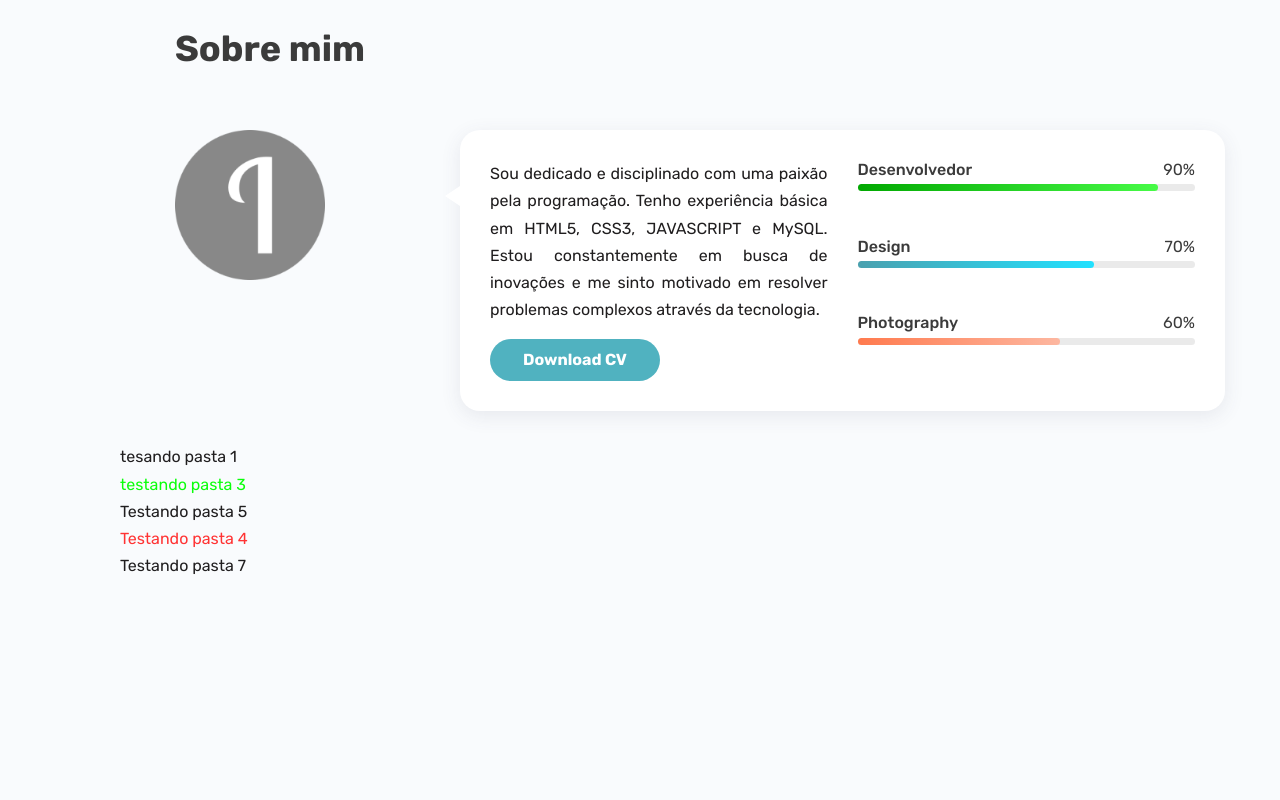
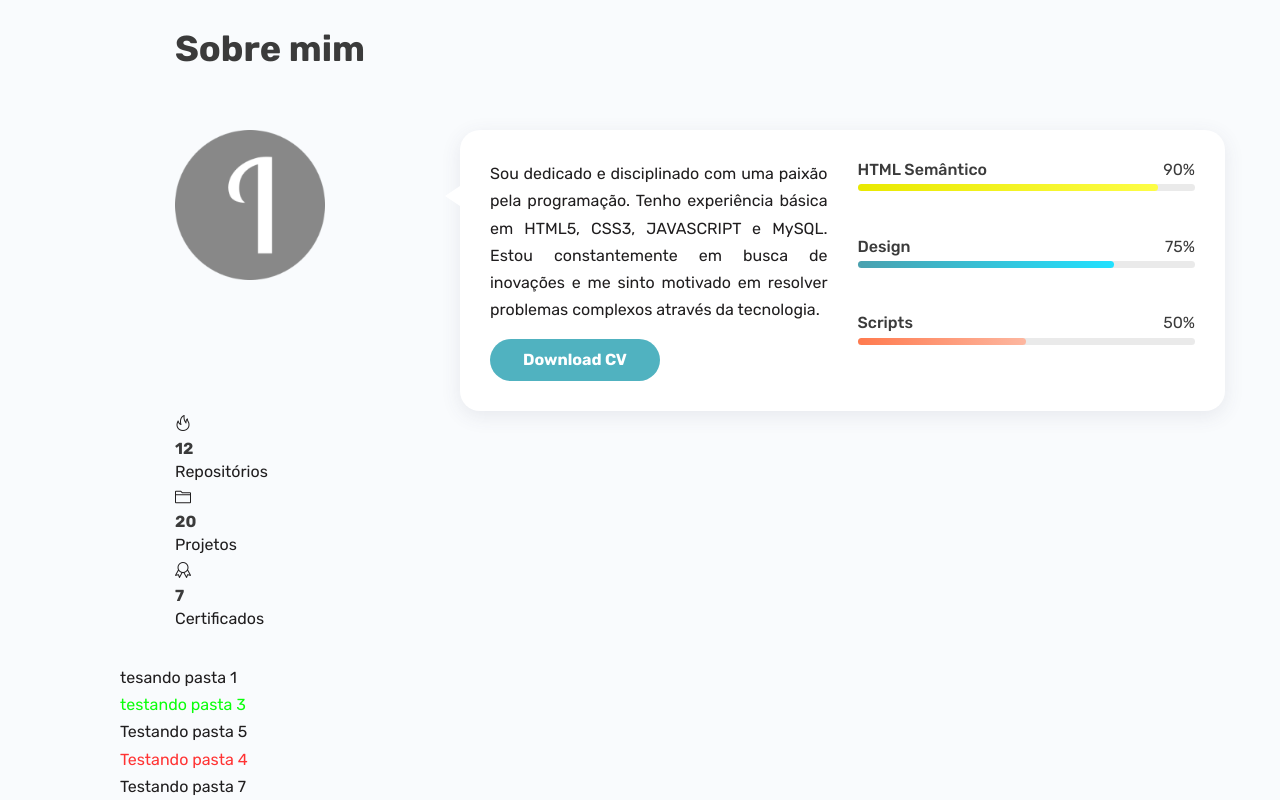
Before and after one commit to ismaelvieira12/Portifolio, a React (Vite) app: page / in a window 1280 px wide. Shown: the part 885-1685 px from the top of the page. Before the commit the page ends 1464 px from the top, so only its background shows below. Built offline with nearby package versions, Linux system fonts and the light colour scheme; a web font is replaced by a local one.

Commit message:
Add parte de box

```diff
--- a/src/components/about/About.jsx
+++ b/src/components/about/About.jsx
@@ -1,5 +1,6 @@
 import React from 'react';
 import "../about/about.css";
+import AboutBox from './AboutBox';
 import imagem from "../../assets/about.png"
 const About = () => {
   return (
@@ -18,7 +19,7 @@ const About = () => {
               <div className="about_skills grid">
                 <div className="skills_data">
                   <div className="skills_title">
-                    <h3 className="skills_names">Desenvolvedor</h3>
+                    <h3 className="skills_names">HTML Semântico</h3>
                     <span className="skills_number">90%</span>
                   </div>
 
@@ -30,7 +31,7 @@ const About = () => {
                 <div className="skills_data">
                   <div className="skills_title">
                     <h3 className="skills_names">Design</h3>
-                    <span className="skills_number">70%</span>
+                    <span className="skills_number">75%</span>
                   </div>
 
                   <div className="skills_bar">
@@ -40,18 +41,20 @@ const About = () => {
 
                 <div className="skills_data">
                   <div className="skills_title">
-                    <h3 className="skills_names">Photography</h3>
-                    <span className="skills_number">60%</span>
+                    <h3 className="skills_names">Scripts</h3>
+                    <span className="skills_number">50%</span>
                   </div>
 
                   <div className="skills_bar">
-                    <span className="skills_percetage protography"></span>
+                    <span className="skills_percetage script"></span>
                   </div>
                 </div>
               </div>
 
           </div>
       </div>
+
+      <AboutBox />
     </section>
   )
 }
--- /dev/null
+++ b/src/components/about/AboutBox.jsx
@@ -0,0 +1,36 @@
+import React from 'react'
+
+const AboutBox = () => {
+  return (
+    <div className="about_boxes grid">
+      <div className="about_box">
+        <i className="icon-fire about-icon"></i>
+
+        <div>
+          <h3 className="about_title">12</h3>
+          <sapn className="about_subtitle">Repositórios</sapn>
+        </div>
+      </div>
+
+      <div className="about_box">
+        <i className="icon-folder-alt about-icon"></i>
+
+        <div>
+          <h3 className="about_title">20</h3>
+          <sapn className="about_subtitle">Projetos</sapn>
+        </div>
+      </div>
+
+      <div className="about_box">
+        <i className="icon-badge about-icon"></i>
+
+        <div>
+          <h3 className="about_title">7</h3>
+          <sapn className="about_subtitle">Certificados</sapn>
+        </div>
+      </div>
+    </div>
+  )
+}
+
+export default AboutBox
--- a/src/components/about/about.css
+++ b/src/components/about/about.css
@@ -60,16 +60,16 @@
             display: block;
         }
         & .development{
-            background-image:linear-gradient(to right, rgb(1, 168, 1), rgb(71, 251, 71));
+            background-image:linear-gradient(to right, rgb(233, 233, 0), rgb(253, 253, 70));
             width: 89%;
         }
         & .ui_design{
             background-image:linear-gradient(to right, #4aa1af, #22e1ff);
-            width: 70%;
+            width: 76%;
         }
-        & .protography{
+        & .script{
             background-image:linear-gradient(to right, #ff7a4e, #fdb7a0);
-            width: 60%;
+            width: 50%;
         }
 
     }
```
